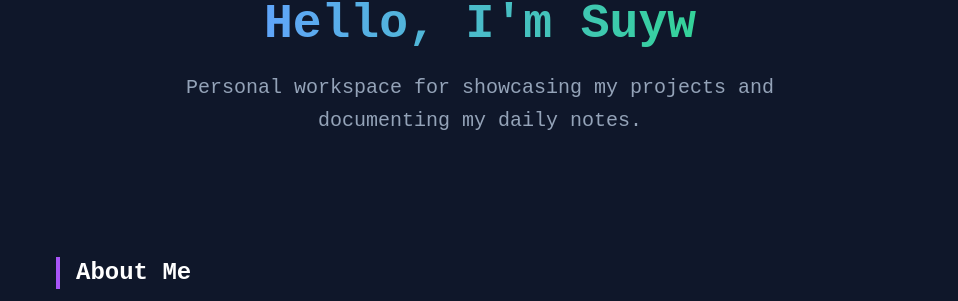
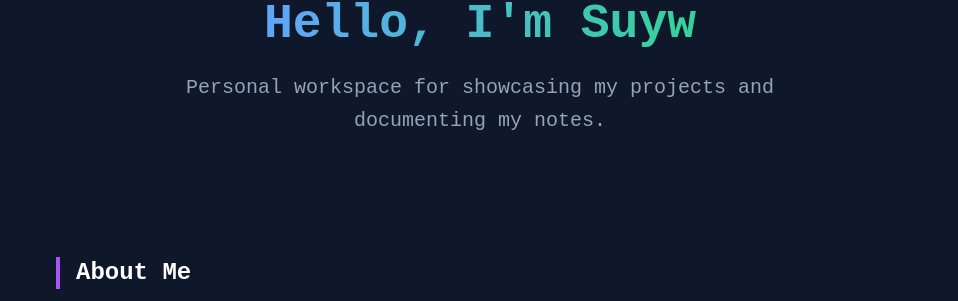
Before and after one commit to Suyw-0123/Suyw-0123.github.io, a Jekyll site: the page built from index.html, in a window 1280 px wide and 900 px high. Shown: the part 157-458 px from the top of the window, without its empty margins (160-1118 px from the left). Built offline with Jekyll 4.4.1, drawn with Linux system fonts in a browser that asks for light colours; nearby versions of some CDN libraries.

Commit message:
new commit

```diff
--- a/index.html
+++ b/index.html
@@ -8,7 +8,7 @@ title: Home
         Hello, I'm Suyw
     </h1>
     <p class="text-xl text-slate-400 max-w-2xl leading-relaxed">
-        Personal workspace for showcasing my projects and documenting my daily notes.
+        Personal workspace for showcasing my projects and documenting my notes.
     </p>
 </section>
 
```
Also changed, not shown: _posts/2026-03-16-dsa2.md (+2 -0 lines).
